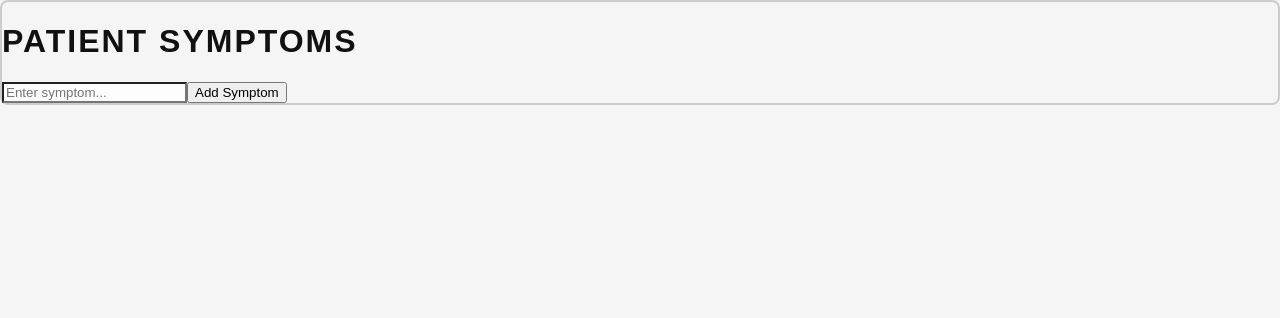
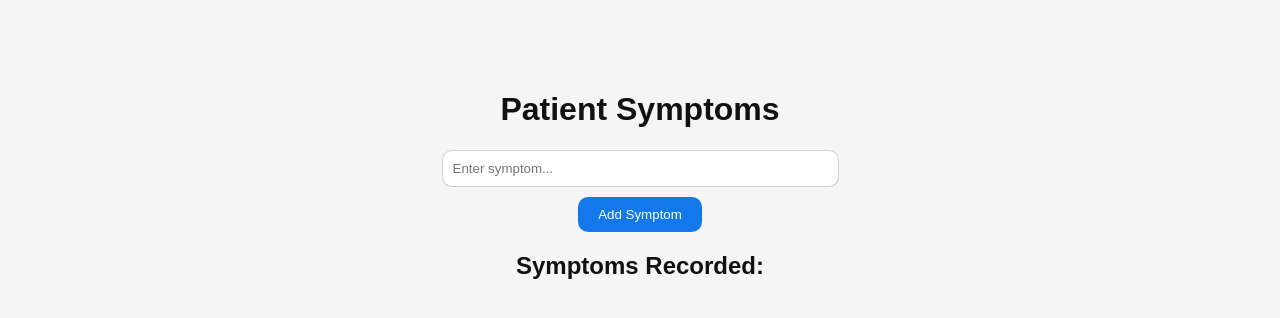
Before and after one commit to wysxgenesis/buildingblocs-project, a Next.js app in the folder my-app/: page /symptoms in a window 1280 px wide. Shown: the top 318 px of the page. Built offline with nearby package versions, Linux system fonts and the light colour scheme.

Commit message:
improved symptoms feature, improved css, and converted reminders feature from html to react code

```diff
--- a/my-app/app/medications/page.jsx
+++ b/my-app/app/medications/page.jsx
@@ -1,4 +1,4 @@
-"use client";
+'use client';
 
 import {useState} from 'react';
 import "../../styles/medications.css";
--- a/my-app/app/page.tsx
+++ b/my-app/app/page.tsx
@@ -15,11 +15,11 @@ export default function Home() {
       {/* body */}
       <main className="main">
         <h1>Your Personal Health Assistant</h1>
-        <p>Check symptoms and set medication reminders all in one place.</p>
+        <p>Check symptoms, track diagnoses and medications, and set medication reminders all in one place!</p>
         <div>
           <a href="/symptoms" className="button">Symptom Checker</a>
-          <a href="/diagnosis" className="button">Get Diagnosis</a>
-          <a href="/medications" className="button">Medications Info</a>
+          <a href="/diagnosis" className="button">Diagnosis Tracker</a>
+          <a href="/medications" className="button">Medication Tracker</a>
           <a href="/reminders" className="button">Medication Reminders</a>
         </div>
       </main>
--- a/my-app/app/reminders/page.html
+++ /dev/null
@@ -1,122 +0,0 @@
-<!DOCTYPE html>
-
-<head>
-    <title>Reminders</title>
-</head>
-
-<body>
-    <h1>Medication name:</h1>
-        <input type="text" id="med-name" placeholder="medication name...">
-
-    <h1>Dosage:</h1>
-        <input type="text" id="dosage" placeholder="dosage...">
-
-    <h1>Time:</h1>
-        <input id="time" placeholder="time...(HH:MM)">
-
-    <div>
-        <button type="button" id="button" >Add Reminder</button>
-        <p id="reminder">Reminder not set</p>
-    </div>
-
-    <div>
-        <button type="button" onclick="history.go(-2)" >Return to Home</button>
-
-    <script>
-        let medName = document.getElementById('med-name');
-        let button = document.getElementById('button');
-        let reminder = document.getElementById('reminder');
-        let timeInput = document.getElementById('time');
-        button.addEventListener('click', function() {
-            let click = true
-            if (click = true) {
-                reminder.textContent = "Reminder set!";
-            } else {
-                reminder.textContent = "Reminder not set";
-            }
-            alertFired = false;
-            });
-                function format12Hour(date) {
-        let hours = date.getHours();
-        let minutes = date.getMinutes();
-        const ampm = hours >= 12 ? 'PM' : 'AM';
-        hours = hours % 12;
-        if (hours === 0) hours = 12;
-        const minutesStr = String(minutes).padStart(2, '0');
-        return `${hours}:${minutesStr} ${ampm}`;
-    }
-
-    let alertFired = false;
-
-    setInterval(() => {
-        const targetTime = timeInput.value;
-        if (!targetTime) return;
-
-
-        let [targetHours, targetMinutes] = targetTime.split(':').map(Number);
-
-        const now = new Date();
-
-        if (!alertFired &&
-            now.getHours() === targetHours &&
-            now.getMinutes() === targetMinutes
-        ) {
-            alertFired = true;
-
-            let amt = document.getElementById('dosage').value;
-            alert("Take " + medName.value + " " + amt);
-
-        }
-    }, 1000);
-
-
-    </script>
-
-    <style>
-        html, body{
-            height: 100%;
-            width: 100%;
-            margin: 0;
-            padding: 0;
-        }
-        body {
-            display: flex;
-            justify-content: center;
-            align-items: center;
-            flex-direction: column;
-        }
-        body {
-            background-image: linear-gradient(180deg, lightgreen,  bisque);
-            height:100vh;
-        }
-        input {
-            margin-bottom: 20px;
-            height: 40px;
-        }
-
-        h1 {
-            text-align: center;
-            font-size: 52px;
-        }
-
-
-    div {
-        text-align: center;
-        p {
-            font-size: 24px;
-            font-weight: bold;
-        }
-        button {
-            height: 35px;
-            width: 100px;
-        }
-    }
-
-
-    </style>
-
-
-
-</body>
-
-</html>
--- a/my-app/app/symptoms/page.jsx
+++ b/my-app/app/symptoms/page.jsx
@@ -1,14 +1,68 @@
-//pages/symptoms.js
-import '../../styles/symptoms.css';
+"use client";
+
+import { useState } from "react";
+import "../../styles/symptoms.css";
+
 export default function Symptoms() {
+  const [symptom, setSymptom] = useState(""); // tracks user input
+  const [symptomsList, setSymptomsList] = useState([]); // stores list of symptoms
+  const [severity, setSeverity] = useState(""); // tracks severity level
+
+  function userInput(e) {
+    e.preventDefault();
+
+    // adds symptom to list
+    const newList = [...symptomsList, symptom];
+    setSymptomsList(newList);
+    setSymptom("");
+
+    // determines severity based on no. of symptoms
+    if (newList.length >= 5) {
+      setSeverity("high");
+    } else if (newList.length >= 3) {
+      setSeverity("medium");
+    } else {
+      setSeverity("low");
+    }
+  }
+
+    function handleInputChange(e) {
+      setSymptom(e.target.value);
+    }
+
   return (
-    <div className="p-6 bg-gray-100 symptoms-container">
-        <h1 className="text-2xl font-bold text-blue-700 title">Patient Symptoms</h1>
+    <div className={`symptomsPage ${severity}`}>
+      <h1>Patient Symptoms</h1>
 
-        <form className="mt-4 flex flex-col gap-2">
-            <input type="text" placeholder="Enter symptom..." className="border p-2 rounded w-full symptom-input"/>
-            <button type="submit" className="bg-blue-500 text-white p-2 rounded hover:bg-blue-600 symptom-button">Add Symptom</button>
-        </form>
+      <form onSubmit={userInput}>
+        <input
+          placeholder="Enter symptom..."
+          type="text"
+          value={symptom}
+          onChange={handleInputChange}
+        />
+        <button type="submit">Add Symptom</button>
+      </form>
+
+      <div className="symptomsList">
+        <h2>Symptoms Recorded:</h2>
+        <ul>
+          {symptomsList[0] && <li>{symptomsList[0]}</li>}
+          {symptomsList[1] && <li>{symptomsList[1]}</li>}
+          {symptomsList[2] && <li>{symptomsList[2]}</li>}
+          {symptomsList[3] && <li>{symptomsList[3]}</li>}
+          {symptomsList[4] && <li>{symptomsList[4]}</li>}
+          {symptomsList[5] && <li>{symptomsList[5]}</li>}
+        </ul>
+      </div>
+
+      {severity !== "" && (
+        <p className="severityMessage">
+          {severity === "low" && "Mild symptoms, monitor yourself at home."}
+          {severity === "medium" && "Moderate symptoms, consider seeing a doctor."}
+          {severity === "high" && "Severe symptoms, see a doctor immediately!"}
+        </p>
+      )}
     </div>
   );
 }
--- a/my-app/styles/globals.css
+++ b/my-app/styles/globals.css
@@ -1,19 +1,18 @@
 
 body, html {
+  font-family: Arial;
+  background-color: #f5f5f5;
+  color: #111;
   margin: 0;
   padding: 0;
-  font-family: Arial, sans-serif;
-  background-color: #f5f5f5;
-  color: #111;
 }
 
 .navbar {
+  background-color: white;
   display: flex;
-  justify-content: space-between;
   align-items: center;
   padding: 20px;
-  background-color: white;
-  box-shadow: 0 2px 5px rgba(0, 0, 0, 0.1);
+  justify-content: space-between;
 }
 
 .navbar h1 {
@@ -22,26 +21,28 @@ body, html {
 
 .navbar a {
   margin-left: 20px;
-  text-decoration: none;
   color: #111;
   font-size: 1rem;
+  cursor: pointer;
+  text-decoration: none;
 }
 
 .navbar a:hover {
-  color: #0070f3; /* blue when hovering */
+  color: #0474f3;
 }
 
 .button {
+  cursor: pointer;
+  color: white;
+  background-color: #1278ec;
   padding: 10px 20px;
-  border-radius: 10px;
+  border-radius: 100px;
+  margin-right: 10px;
   text-decoration: none;
-  color: white;
-  background-color: #0070f3;
-  margin-right: 10px;
 }
 
 .button:hover {
-  background-color: #005bb5;
+  background-color: #0758ae;
 }
 
 .main {
@@ -56,5 +57,6 @@ body, html {
 
 .main p {
   font-size: 1.2rem;
-  color: #555;
+  color: grey;
+  margin-bottom: 30px;
 }
--- /dev/null
+++ b/my-app/styles/reminders.css
@@ -0,0 +1,47 @@
+html, body {
+  font-family: Arial;
+}
+
+.remindersBox {
+  background-image: linear-gradient(180deg, lightgreen, bisque);
+  display: flex;
+  justify-content: center;
+  flex-direction: column;
+  align-items: center;
+  min-height: 100vh;
+}
+
+.remindersBox h1 {
+  font-size: 28px;
+  margin: 8px;
+}
+
+.remindersBox input {
+  margin-bottom: 10px;
+  width: 20%;
+  padding: 10px;
+  border-radius: 5px;
+  border: 1px solid #cccccceb;
+}
+
+.buttonStuff {
+  margin: 10px;
+}
+
+.buttonStuff button {
+  background-color: #1278ec;
+  color: white;
+  cursor: pointer;
+  padding: 10px 20px;
+  border-radius: 10px;
+  border: none;
+}
+
+.buttonStuff button:hover {
+  background-color: #0758ae;
+}
+
+.buttonStuff p {
+  font-weight: bold;
+  margin-top: 10px;
+}
--- a/my-app/styles/symptoms.css
+++ b/my-app/styles/symptoms.css
@@ -1,22 +1,50 @@
-.symptoms-container {
-    border:2px solid #ccc;
-    border-radius:8px;
+.symptomsPage {
+  font-family: Arial;
+  background-color: #f5f5f5;
+  text-align: center;
+  max-width: 500px;
+  margin: 50px auto;
+  padding: 20px;
 }
 
-.title {
-    text-transform: uppercase;
-    letter-spacing: 2px;
+.symptomsPage input {
+  width: 75%;
+  padding: 10px;
+  border-radius: 10px;
+  margin-bottom: 10px;
+  border: 1px solid #cccccce2;
 }
 
-.symptom-input {
-    font-family: 'Arial', sans-serif;
-    background-color: #fdfdfd;
+.symptomsPage button {
+  background-color: #1278ec;
+  color: white;
+  cursor: pointer;
+  padding: 10px 20px;
+  border-radius: 10px;
+  border: none;
 }
 
-.symptom-button {
-    transition: transform 0.2s ease;
+.symptomsPage button:hover {
+  background-color: #0758ae;
 }
 
-.symptom-button:hover {
-    transform: scale(1.05)
+.symptomsList ul {
+  padding-left: 2px;
+  text-align: left;
 }
+
+.low {
+  border: 2px solid green;
+}
+
+.medium {
+  border: 2px solid orange;
+}
+
+.high {
+  border: 2px solid red;
+}
+
+.severityMessage {
+  font-weight: bold;
+}
```
Also changed, not shown: my-app/app/reminders/page.jsx (added, +60 -0 lines).
